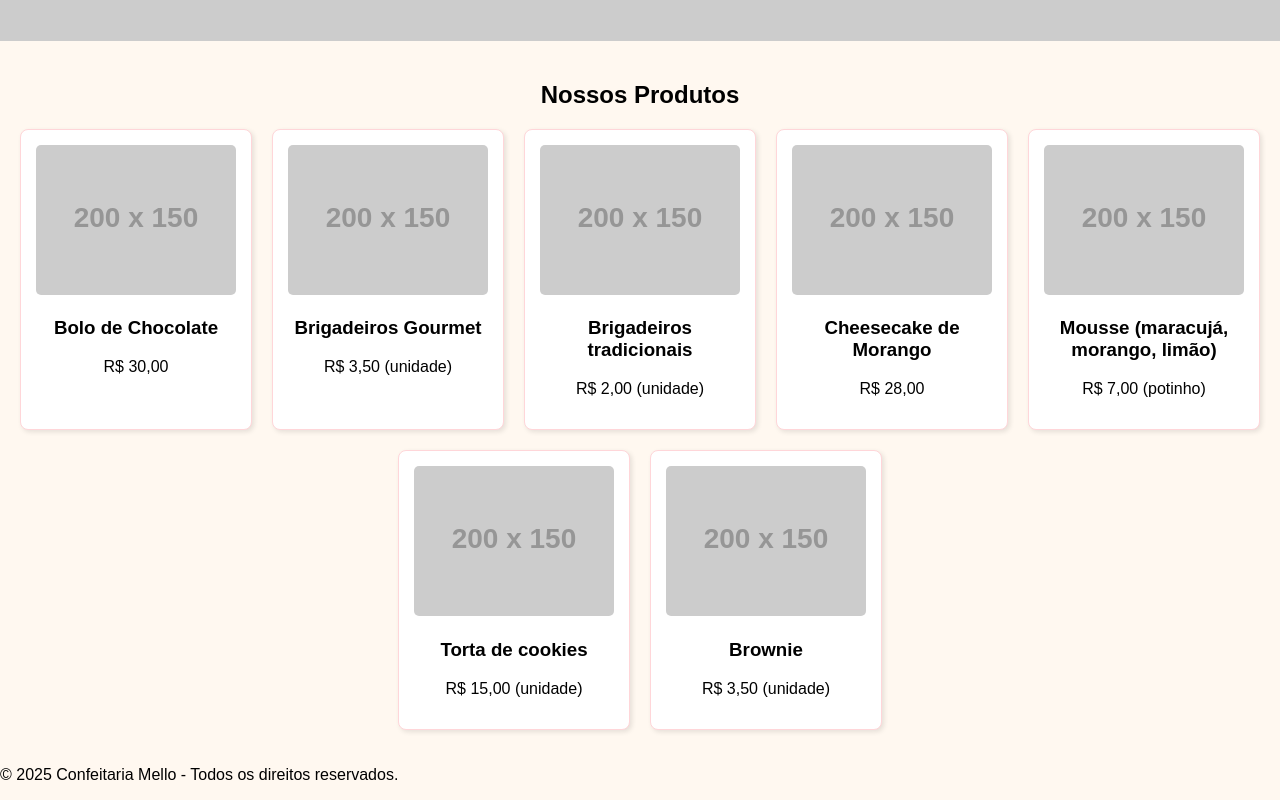
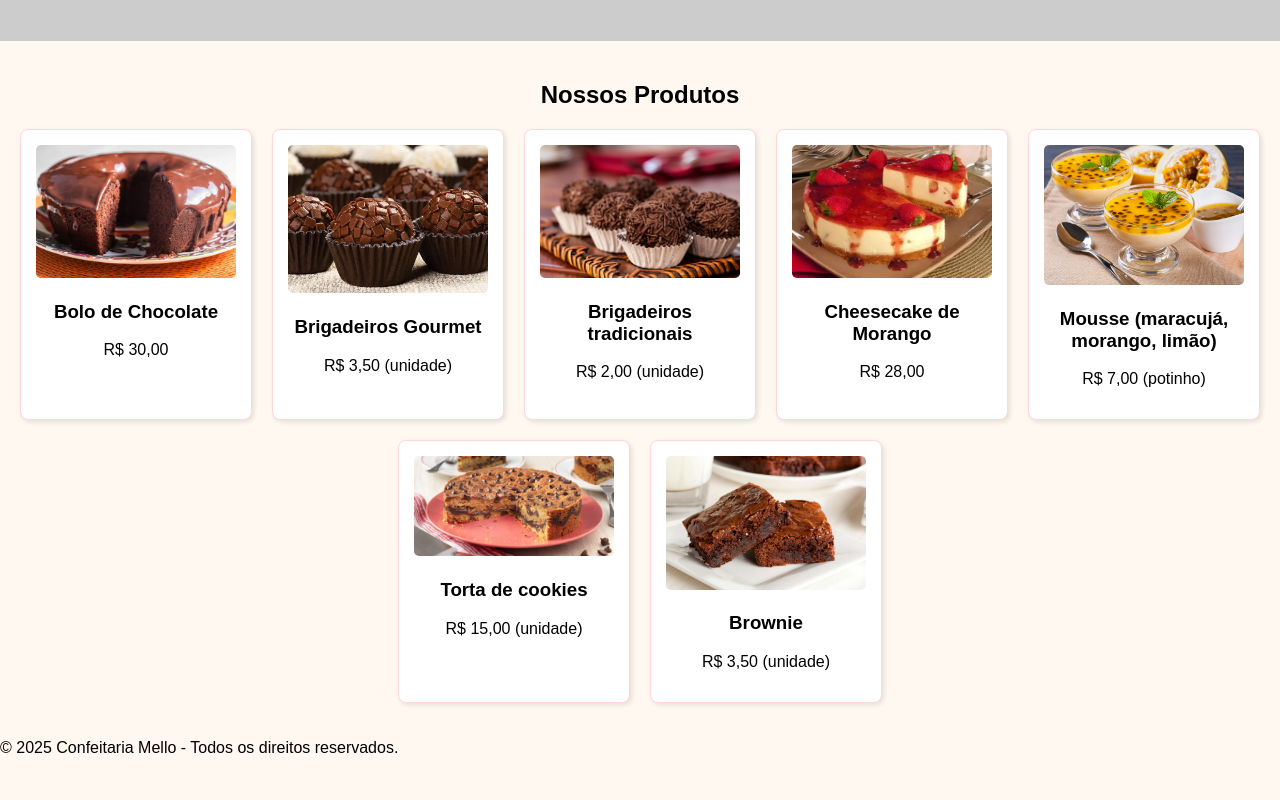
Before and after one commit to segundogarden/grupo1, a plain HTML site: page index.html in a window 1280 px wide. Shown: the part 452-1252 px from the top of the page. After the commit the page ends 1225 px from the top, so only its background shows below. Drawn offline with Linux system fonts and the light colour scheme; placeholder pictures from the web are drawn by us.

Commit message:
atualização Daniel

```diff
--- a/index.html
+++ b/index.html
@@ -100,43 +100,43 @@
 
     <div class="produtos">
         <div class="produto">
-            <img src="https://via.placeholder.com/200x150?text=Bolo+de+Chocolate" alt="Bolo de Chocolate">
+            <img src="Bolo-chocolate.jpg" alt="Bolo de Chocolate">
             <h3>Bolo de Chocolate</h3>
             <p>R$ 30,00</p>
         </div>
 
         <div class="produto">
-            <img src="https://via.placeholder.com/200x150?text=Briga    deiros" alt="Brigadeiros">
+            <img src="brigadeiro-gourmet.jpeg" alt="Brigadeiros">
             <h3>Brigadeiros Gourmet</h3>
             <p>R$ 3,50 (unidade)</p>
         </div>
 
         <div class="produto">
-            <img src="https://via.placeholder.com/200x150?text=Brigadeiros" alt="Brigadeiros">
+            <img src="brigadeiro-tradicional.jpg" alt="Brigadeiros">
             <h3>Brigadeiros tradicionais</h3>
             <p>R$ 2,00 (unidade)</p>
         </div>
 
         <div class="produto">
-            <img src="https://via.placeholder.com/200x150?text=Cheesecake" alt="Cheesecake">
+            <img src="cheescake-morango.jpeg" alt="Cheesecake">
             <h3>Cheesecake de Morango</h3>
             <p>R$ 28,00</p>
         </div>
 
         <div class="produto">
-            <img src="https://via.placeholder.com/200x150?text=Mousse" alt="Mousse">
+            <img src="mousse-maracuja.jpeg" alt="Mousse">
             <h3>Mousse (maracujá, morango, limão)</h3>
             <p>R$ 7,00 (potinho)</p>
         </div>
 
         <div class="produto">
-            <img src="https://via.placeholder.com/200x150?text=Torta+de+Cookies" alt="Torta de cookies">
+            <img src="torta-cookie.jpg" alt="Torta de cookies">
             <h3>Torta de cookies</h3>
             <p>R$ 15,00 (unidade)</p>
         </div>
 
         <div class="produto">
-            <img src="https://via.placeholder.com/200x150?text=Brownie" alt="Brownie">
+            <img src="brownie.jpg" alt="Brownie">
             <h3>Brownie</h3>
             <p>R$ 3,50 (unidade)</p>
         </div>
```
Also changed, not shown: Bolo-chocolate.jpg (added), brigadeiro-gourmet.jpeg (added), brigadeiro-tradicional.jpg (added), brownie.jpg (added), cheescake-morango.jpeg (added), mousse-maracuja.jpeg (added), torta-cookie.jpg (added).
